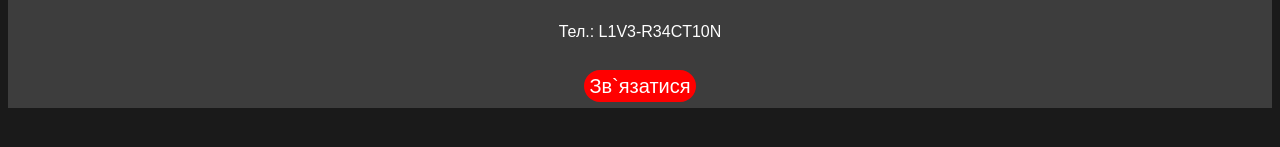
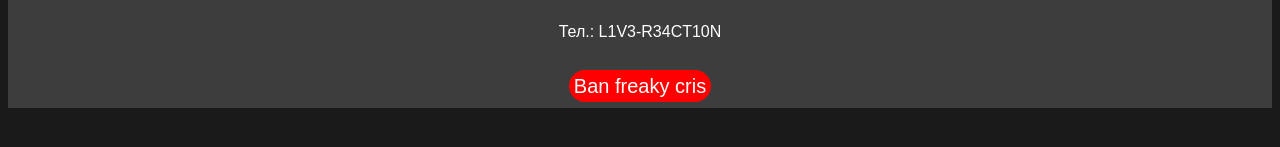
Before and after one commit to mothmelons/NELLLLLLLLLLLLLL, a plain HTML site: page index.html in a window 1280 px wide. Shown: the part 525-672 px from the top of the page. Drawn offline with Linux system fonts and the light colour scheme.

Commit message:
Update index.html

```diff
--- a/index.html
+++ b/index.html
@@ -26,7 +26,7 @@
 
             <p >Тел.: L1V3-R34CT10N</p>
 <br/>
-            <a href="https://play-lh.googleusercontent.com/QAFY0CQRdpEmO_KRed5-vQBTESuwDYqyLS9ay2MrNBSqfk-H2psQ0T0KU4JfAckdzUI=w526-h296-rw">Зв`язатися</a>
+            <a href="https://play-lh.googleusercontent.com/QAFY0CQRdpEmO_KRed5-vQBTESuwDYqyLS9ay2MrNBSqfk-H2psQ0T0KU4JfAckdzUI=w526-h296-rw">Ban freaky cris</a>
         </footer>
     </body>
 </html>
```
